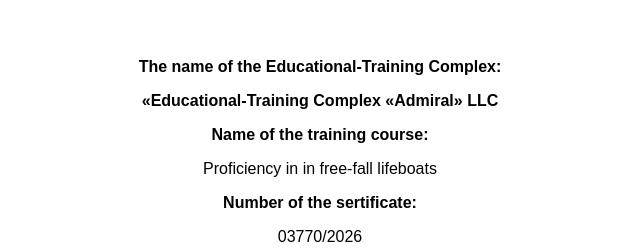
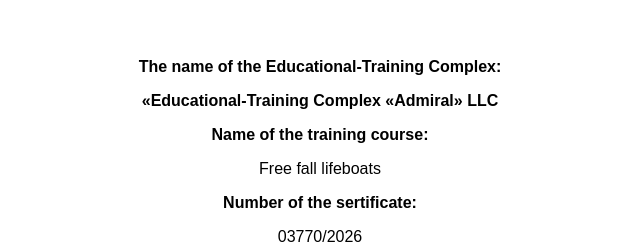
Before and after one commit to verificationadmiralua/CERTIFICATE-OF-PROFICIENCY-IN-IN-FREE-FALL-LIFEBOATS, a plain HTML site: page index.html in a window 1280 px wide. Shown: the part 112-362 px from the top of the page, without its empty margins (320-960 px from the left). Drawn offline with Linux system fonts and the light colour scheme.

Commit message:
Update index.html

```diff
--- a/index.html
+++ b/index.html
@@ -22,7 +22,7 @@
               <p><b>«Educational-Training Complex «Admiral» LLC</b></p>
               <p><b>Name of the training course:</b></p>
               <p>
-                Proficiency in in free-fall lifeboats
+                Free fall lifeboats
               </p>
               <p><b>Number of the sertificate:</b></p>
               <p>03770/2026</p>
```
